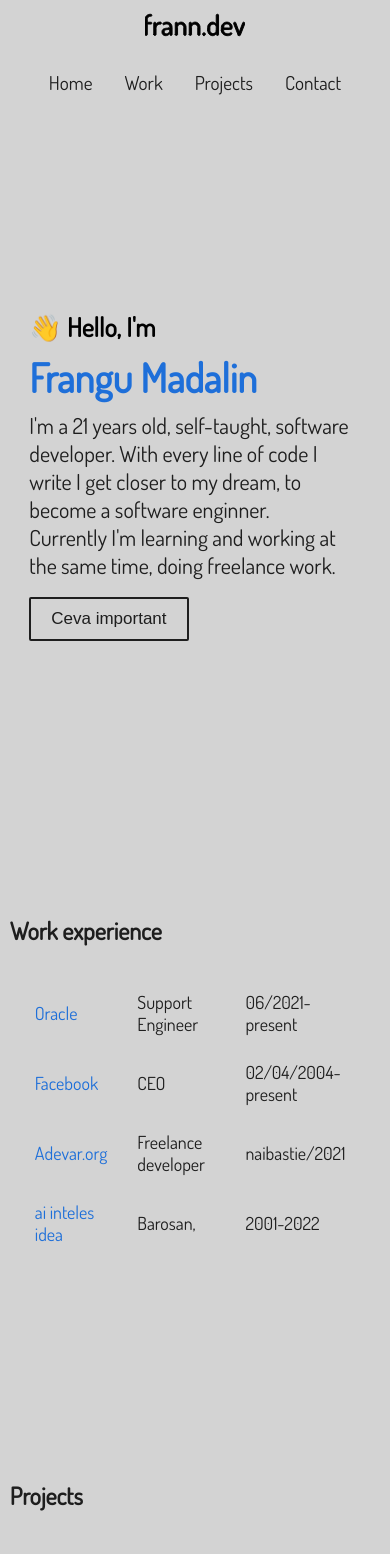
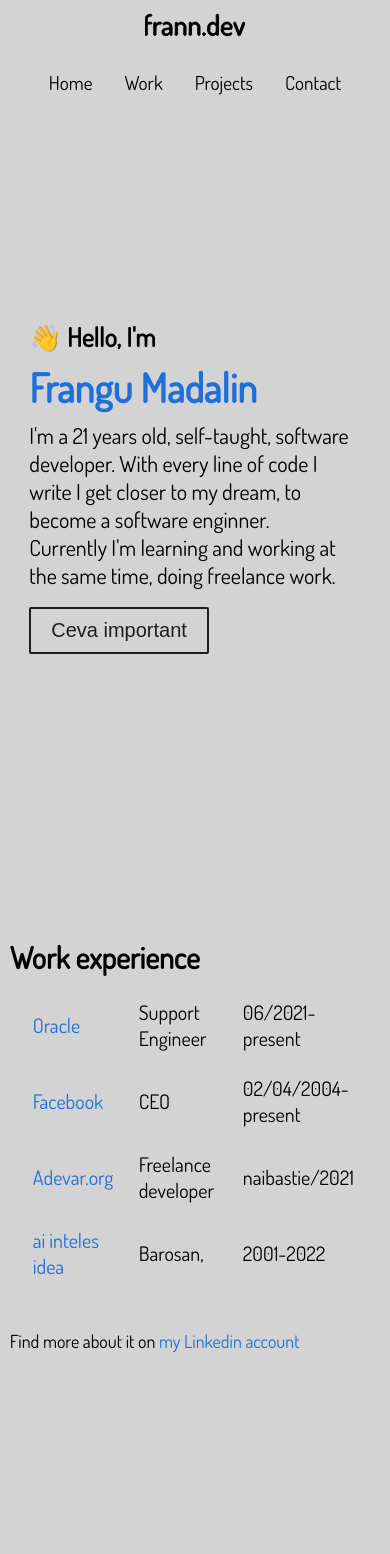
Before and after one commit to xFrann/franndev, a React (Create React App) app: page / in a window 390 px wide. Shown: the top 1554 px of the page. Built offline with nearby package versions, Linux system fonts and the light colour scheme.

Commit message:
responsive work experience + cleaning files

```diff
--- a/src/containers/Footer.js
+++ b/src/containers/Footer.js
@@ -1,10 +1,11 @@
 
 
-import footerCss from "../css/Footer.css"
 import instagram from '../social-media-images/instagram.svg';
 import github from '../social-media-images/github.svg';
 import linkedin from '../social-media-images/linkedin.svg';
 import mail from '../social-media-images/mail.svg';
+import general from '../css/general.css'
+import footerCss from "../css/Footer.css"
 
 
 export default function Footer(){
@@ -13,7 +14,7 @@ export default function Footer(){
         <div  className="bottom-position width-100 margin-top" >
             <div className="margin-container" id="footer">
 
-            <a className="color-grey">©Frann 2022, All rights reserved.</a>
+            <a className="color-grey " id='check-out'>©Frann 2022, All rights reserved.</a>
 
             <div className="icons">
                 <a href="https://github.com/xFrann">
--- a/src/containers/Home.js
+++ b/src/containers/Home.js
@@ -1,6 +1,8 @@
 import React from 'react'
 import Text from '../components/Text'
 import data from "../assets/pageContent.json"
+
+
 export default function Home() {
 
 
--- a/src/containers/HomeSorin.js
+++ b/src/containers/HomeSorin.js
@@ -1,5 +1,6 @@
 
 import HomeSorinStyle from "../css/HomeSorin.css"
+import general from '../css/general.css'
 
 export default function HomeSorin() {
     return(
@@ -11,7 +12,7 @@ export default function HomeSorin() {
                     <p className="class-p">I'm a 21 years old, self-taught, software developer. With every line of code I write I get closer to my dream, to become a software enginner.<br/>
                     Currently I'm learning and working at the same time, doing freelance work.</p>
                 <button className="button-style class-button" >
-                    <a href="#" className="no-text-decoration ">Ceva important</a>
+                    <a href="#" className="no-text-decoration paragraph-text">Ceva important</a>
                 </button>
         </div>
     );
--- a/src/containers/Nav.js
+++ b/src/containers/Nav.js
@@ -1,6 +1,7 @@
 import React from 'react'
 import logo from "../assets/frann.dev.SVG"
 import css from "../css/nav.css"
+import general from '../css/general.css'
 export default function Nav() {
   return (
     <div>
--- a/src/containers/Projects.js
+++ b/src/containers/Projects.js
@@ -1,4 +1,5 @@
 import ProjectsStyle from '../css/ProjectsStyle.css'
+import general from '../css/general.css'
 
 export default function Projects(){
 
--- a/src/containers/Work.js
+++ b/src/containers/Work.js
@@ -1,11 +1,12 @@
 import WorkStyle from '../css/WorkStyle.css'
+import general from '../css/general.css'
 
 export default function Work(){
     return(
         <div>
 
-        <div class="column-1">
-                <h2>Work experience</h2>
+        <div class="column-1 paragraph-text">
+                <h2 className='secondary-text'>Work experience</h2>
             <table class="table-style">
                 <tr>
                 <td id='td-blue'>Oracle</td>
@@ -27,10 +28,11 @@ export default function Work(){
                 <td>Barosan,</td>
                 <td>2001-2022</td>
             </tr>
+
             </table>
+            <p id='check-out' className='padding-top-bottom'>Find more about it on <a href="https://www.linkedin.com/in/frangumadalin215/" id='color-blue'>my Linkedin account</a></p>
 
         </div>
-
-        </div>
+         </div>
     );
 }
--- a/src/css/Footer.css
+++ b/src/css/Footer.css
@@ -38,7 +38,7 @@ body,html{
 }
 
 
-@media only screen and (max-width: 400px){
+@media only screen and (max-width: 440px){
     #footer{
         flex-direction: column;
     }
--- a/src/css/HomeSorin.css
+++ b/src/css/HomeSorin.css
@@ -21,7 +21,7 @@ body,html{
 .container{
     width: 85%;
     margin: auto;
-    padding: 190px 0px;
+    padding: 200px 0px;
 }
 #first-title{
     color: #000000;
--- a/src/css/ProjectsStyle.css
+++ b/src/css/ProjectsStyle.css
@@ -10,11 +10,7 @@
   max-width: 400px;
   height: auto;
 }
-#color-blue{
-    color: #1e6fd9;
-    text-decoration: none;
-    list-style-type: none;
-}
+
 .project-container{
     display: flex;
     justify-content: space-evenly;
--- a/src/css/WorkStyle.css
+++ b/src/css/WorkStyle.css
@@ -9,14 +9,15 @@
     margin-top: 75px;
 
   }
-
   .table-style {
     width: 100%;
-    border-spacing: 24px;
+    border-spacing: 22px;
   }
   #td-blue{
     color:  #1e6fd9;
   }
-  td{
-    font-size: 18px;
-  }
+
+.padding-top-bottom{
+  padding: 10px 0px;
+
+}
--- /dev/null
+++ b/src/css/general.css
@@ -0,0 +1,78 @@
+ *{
+    text-decoration: none;
+    list-style-type: none;
+    /* secondary color */
+    color: #010101;
+ }
+
+
+ #color-blue{
+    color: #1e6fd9;
+    text-decoration: none;
+    list-style-type: none;
+}
+/*id for 'check out my linkeding/the project on my github etc. '*/
+
+
+
+ /* Mobile */
+ @media only screen and (min-width:0px) and (max-width: 500px)  {
+    .primary-text{
+        font-size: 33px;
+        margin: 0px;
+    }
+    .secondary-text{
+        font-size: 30px;
+        margin: 0px;
+    }
+    .paragraph-text{
+        font-size:20px;
+    }
+    #check-out{
+        font-size: 18px;
+    }
+}
+
+
+   /* Tablets*/
+   @media only screen and (min-width:501px) and (max-width: 800px ) {
+    .primary-text{
+        font-size: 35px;
+        color: #000000;
+        margin: 0px;
+
+    }
+    .secondary-text{
+        font-size: 30px;
+        color: #3d3a3a;
+        margin: 0px;
+    }
+    .paragraph-text{
+        font-size: 23px;
+    }
+    #check-out{
+        font-size: 20px;
+    }
+
+}
+
+    /*Pc*/
+    @media only screen and (min-width: 800px) {
+        .primary-text{
+            font-size: 40px;
+            color: #000000;
+            margin: 0px;
+
+        }
+        .secondary-text{
+            font-size: 35px;
+            color: #3d3a3a;
+            margin: 0px;
+        }
+        .paragraph-text{
+            font-size: 22px;
+        }
+
+
+
+}
```
Also changed, not shown: src/chat.txt.
